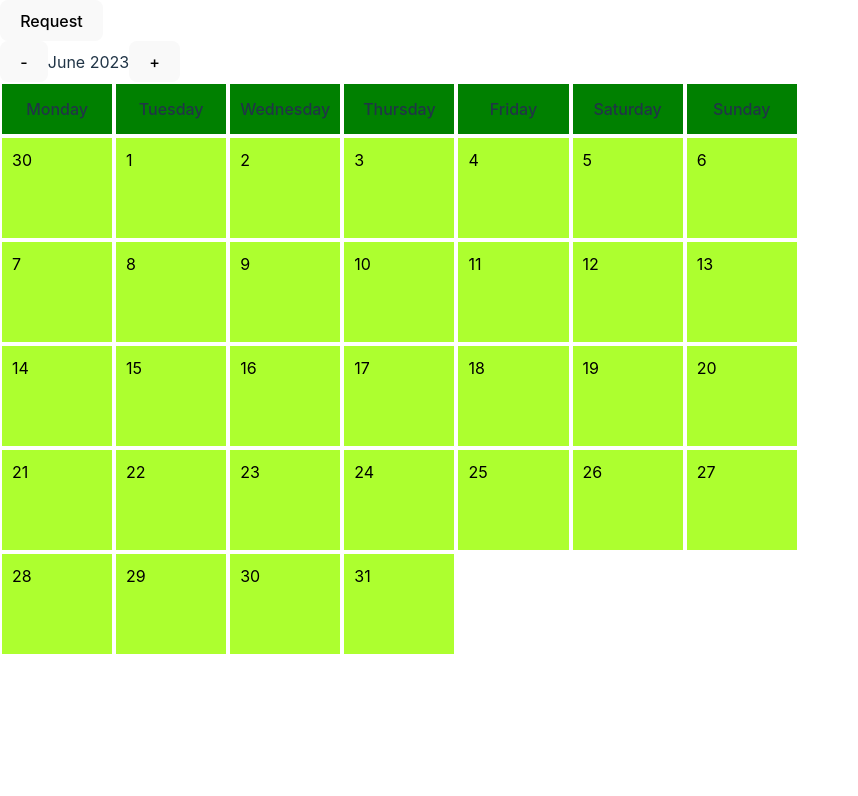
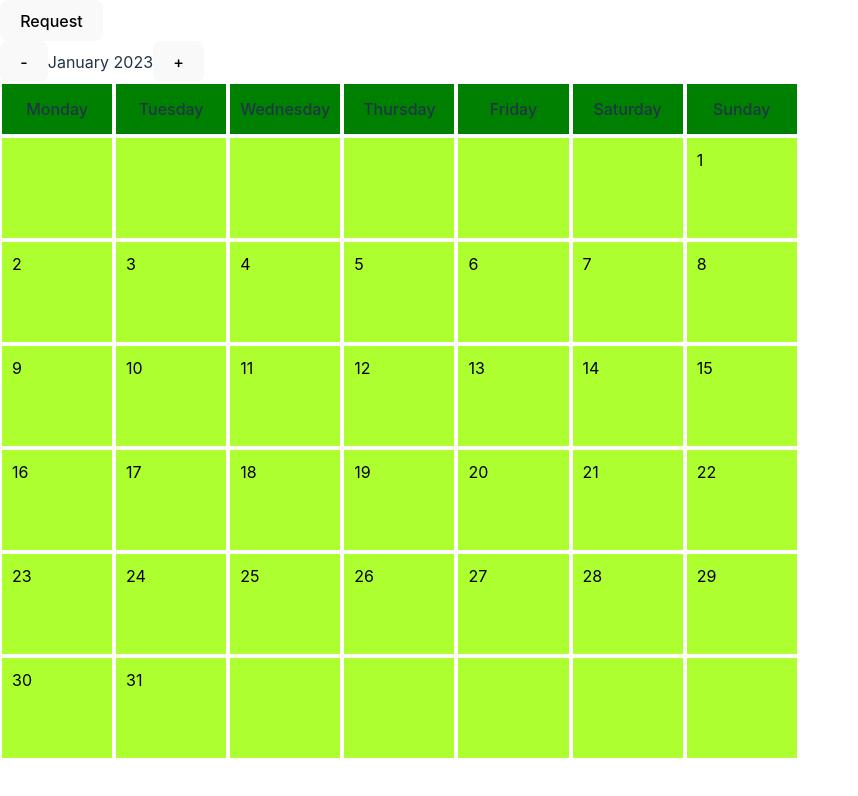
Before and after one commit to OAboyewa/project-stass, a React (Vite) app: page / in a window 1280 px wide. Shown: the top 796 px of the page, without its empty margins (0-858 px from the left). Built offline with nearby package versions, Linux system fonts and the light colour scheme.

Commit message:
Completed Calendar

```diff
--- a/src/assets/component/Calendar.jsx
+++ b/src/assets/component/Calendar.jsx
@@ -9,32 +9,19 @@ import Month from '/src/assets/component/Month.jsx';
 */
 
 function Calendar() {
-    const[countYear, setCountYear] = useState(new Date().getFullYear());
-    const[count, setCount] = useState(new Date().getMonth());
-    const[monthElement, setmonthElement] = useState([0, 1, 2, 3, 4, 5, 6, 7, 8, 9, 10, 11]);
-    const nameOfMonths = ["January", "Febuary", "March", "April", "May", "June", "July", "August", "September", "October", "November", "December"];
-
-    useEffect(() => {
-        setmonthElement(monthElement.map((value, index) => <Month key={index} year={countYear} month={value}></Month>));
-    }, [countYear]);
+    const[year, setYear] = useState(2023);
+    const[month, setMonth] = useState(1);
+    const monthNames = ["January", "Febuary", "March", "April", "May", "June", "July", "August", "September", "October", "November", "December"];
 
     function HandlerPreviousMonth() {
-        if (count === 0) {
-            setCount(11);
-            setCountYear(countYear - 1)
-        }
-        if (count > 0) {
-            setCount(count - 1);
+        if (month > 1) {
+            setMonth(month - 1);
         }
     }
 
     function HandlerNextMonth() {
-        if (count === 11) {
-            setCount(0);
-            setCountYear(countYear + 1)
-        }
-        if (count < 11) {
-            setCount(count + 1);
+        if (month < 12) {
+            setMonth(month + 1);
         }
     }
 
@@ -42,11 +29,11 @@ function Calendar() {
         <div>
             <div>
                 <button type="button" onClick={HandlerPreviousMonth}>-</button>
-                <span>{nameOfMonths[count]} {countYear}</span>
+                <span>{monthNames[month - 1]} {year}</span>
                 <button type="button" onClick={HandlerNextMonth}>+</button>
             </div>
             <div>
-                {monthElement[count]}
+                <Month year={year} month={month} overlapMonths={false}></Month>
             </div>
         </div>
     )
--- a/src/assets/component/Cell.jsx
+++ b/src/assets/component/Cell.jsx
@@ -1,14 +1,7 @@
 import "/src/assets/style/calendar.css";
 
-function Cell({value, state = false}) {
-    if (state === "empty") {
-        //Empty
-        return (
-            <div className="cell"></div>
-        );
-    }
-    else if(state === "header") {
-        //Header
+function Cell({value, state}) {
+    if(state === "header") {
         return (
             <div className="header">
                 <span>{value}</span>
@@ -18,7 +11,9 @@ function Cell({value, state = false}) {
 
     return (
         <div className="cell">
-            <span>{value}</span>
+            { state !== "empty" &&
+                <span>{value}</span>
+            }
         </div>
     );
 }
--- a/src/assets/component/Month.jsx
+++ b/src/assets/component/Month.jsx
@@ -2,41 +2,52 @@ import { useState, useEffect } from "react";
 import "/src/assets/style/calendar.css";
 import Cell from '/src/assets/component/Cell.jsx';
 
-function Month({year, month}) {
+function Month({year, month, overlapMonths = false}) {
     const [daysInMonth, setDaysInMonth] = useState([]);
     const nameOfDays = ["Monday", "Tuesday", "Wednesday", "Thursday", "Friday", "Saturday", "Sunday"];
 
     useEffect(() => {
-        setDaysInMonth(GetMonth(year, month).map((element, id) => <Cell key={id} value={element}></Cell>));
-        console.log(GetMonth(year, month));
-    }, []);
+        const lastMonth = GetOverlappingDays(year, month)[0].map((element, id) => <Cell key={id + 31} value={element} state={!overlapMonths && "empty"}></Cell>);
+        const nextMonth = GetOverlappingDays(year, month)[1].map((element, id) => <Cell key={id + 41} value={element} state={!overlapMonths && "empty"}></Cell>);
+        const currentMonth = GetMonth(year, month).map((element, id) => <Cell key={id} value={element}></Cell>);
+        setDaysInMonth(
+            lastMonth.concat(
+                currentMonth.concat(nextMonth)
+            )
+        );
+        console.log(lastMonth, currentMonth, nextMonth);
+    }, [year, month]);
 
-    function GetDays(cYear, cMonth) {
-        let date = new Date();
-        date.setFullYear(cYear);
-        date.setMonth(cMonth);
-        date.setDate(0); //console.log(date);
+    function GetDays(year, month) {
+        const date = new Date(year, month, 0);
         return date.getDate();
     }
 
-    function GetMonth(cYear, cMonth)  {
+    function GetMonth(year, month)  {
         let result = [];
-        let rTemp1 = [];
-        let rTemp2 = [];
-        let date = new Date();
-        date.setFullYear(cYear);
-        date.setMonth(cMonth);
-        date.setDate(1);
-        let dayOfWeek = date.getDay() === 0 ? 6 : (6 - date.getDay()) - 1; console.log(date, "---", dayOfWeek);
-        for (let i = 0; i < GetDays(cYear, cMonth); i++) {
-            rTemp1[i] = i + 1;
-            if (i < dayOfWeek) {
-                rTemp2[i] = GetDays(cYear, cMonth - 1) - i; console.log(GetDays(cYear, cMonth - 1));
-            }
+        for (let i = 0; i < GetDays(year, month); i++) {
+            result[i] = i + 1;
         }
-        rTemp2.reverse();
-        result = rTemp2.concat(rTemp1);
         return result;
+    }
+
+    function GetOverlappingDays(year, month) {
+        //Last Month
+        let result1 = [];
+        let date = new Date(year, month - 1, 1);
+        let overlap = date.getDay() === 0 ? 6 : date.getDay() - 1;
+        for (let i = 0; i < overlap; i++) {
+            result1[i] = GetDays(year, month - 1) - i;
+        }
+        result1.reverse();
+        //Next Month
+        let result2 = [];
+        let date2 = new Date(year, month, 0);
+        let overlap2 = date2.getDay() === 0 ? 0 : 7 - date2.getDay();
+        for (let i = 0; i < overlap2; i++) {
+            result2[i] = i + 1;
+        }
+        return [result1, result2];
     }
 
     return(
```
